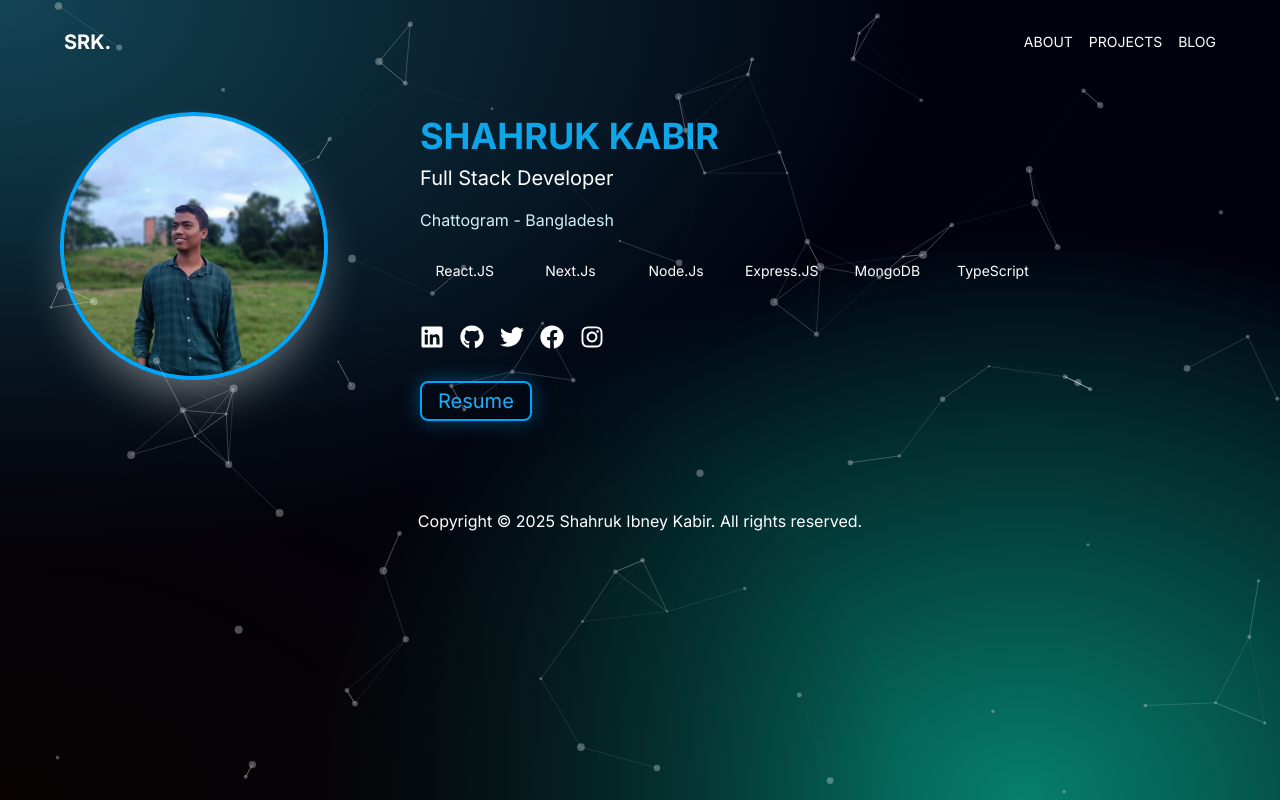
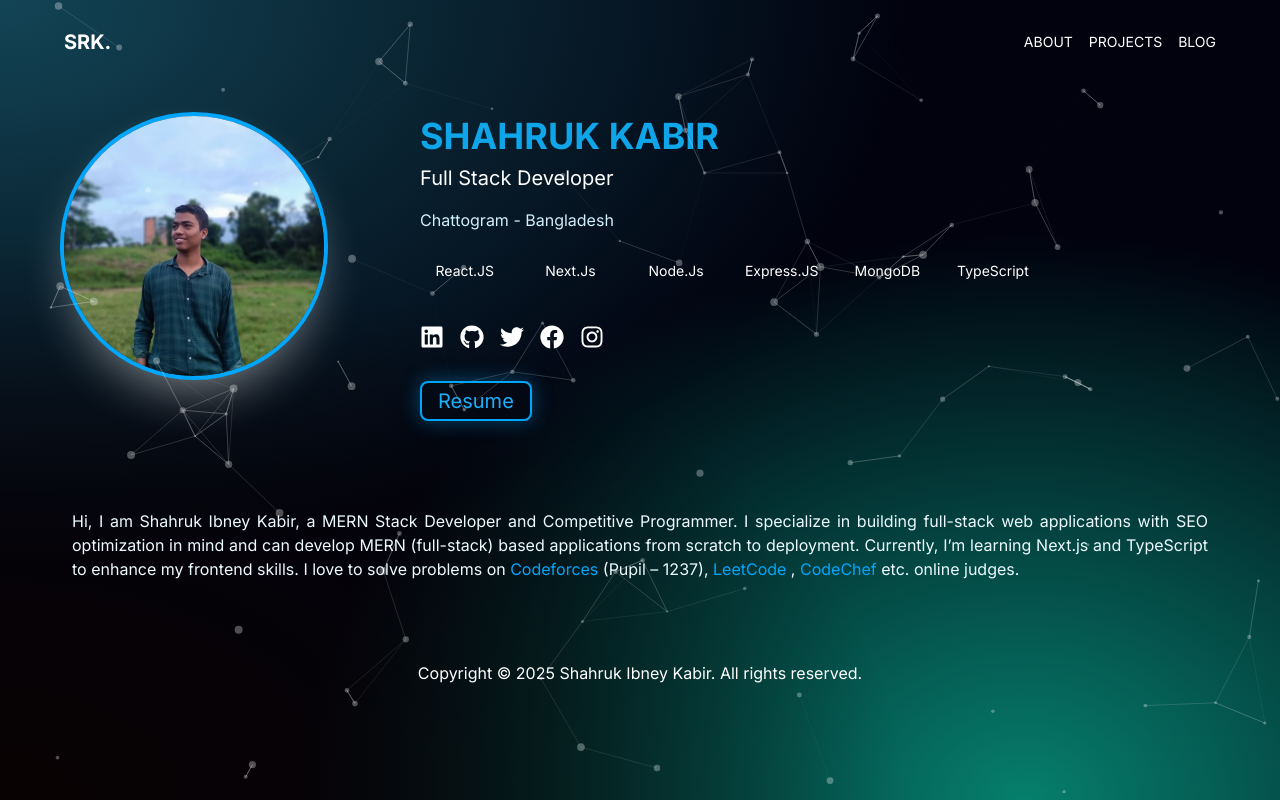
Before and after one commit to shahrukkabir/shahrukkabir.me, a React (Vite) app: page / in a window 1280 px wide. Built offline with nearby package versions, Linux system fonts and the light colour scheme.

Commit message:
added description part

```diff
--- a/src/Pages/Home/Home.jsx
+++ b/src/Pages/Home/Home.jsx
@@ -78,6 +78,18 @@ const Home = () => {
 
                     </div>
                 </div>
+                {/* bottom Para graph container  */}
+                <div>
+                    {/*  Codeforces (Pupil – 1237), CodeChef, and other online judges. */}
+                    <p className="  text-[#edfaff] text-justify lg:text-base text-[15px] mx-2 mt-8 lg:mt-20 mb-8">
+                        {"Hi, I am Shahruk Ibney Kabir, a MERN Stack Developer and Competitive Programmer. I specialize in building full-stack web applications with SEO optimization in mind and can develop MERN (full-stack) based applications from scratch to deployment. Currently, I’m learning Next.js and TypeScript to enhance my frontend skills. I love to solve problems on "}
+                        <a href="https://codeforces.com/profile/shahrukkabir" target="_blank" rel="noopener noreferrer" className="text-[#00a6fb] hover:underline">Codeforces</a> {"(Pupil – 1237), "}
+                        <a href="https://leetcode.com/u/shahrukkabir/" target="_blank" rel="noopener noreferrer" className="text-[#00a6fb] hover:underline">LeetCode</a>
+                        {" , "}
+                        <a href="https://www.codechef.com/users/shahrukkabir" target="_blank" rel="noopener noreferrer" className="text-[#00a6fb] hover:underline">CodeChef</a>
+                        {" etc. online judges."}
+                    </p>
+                </div>
             </div>
         </main>
     );
```
